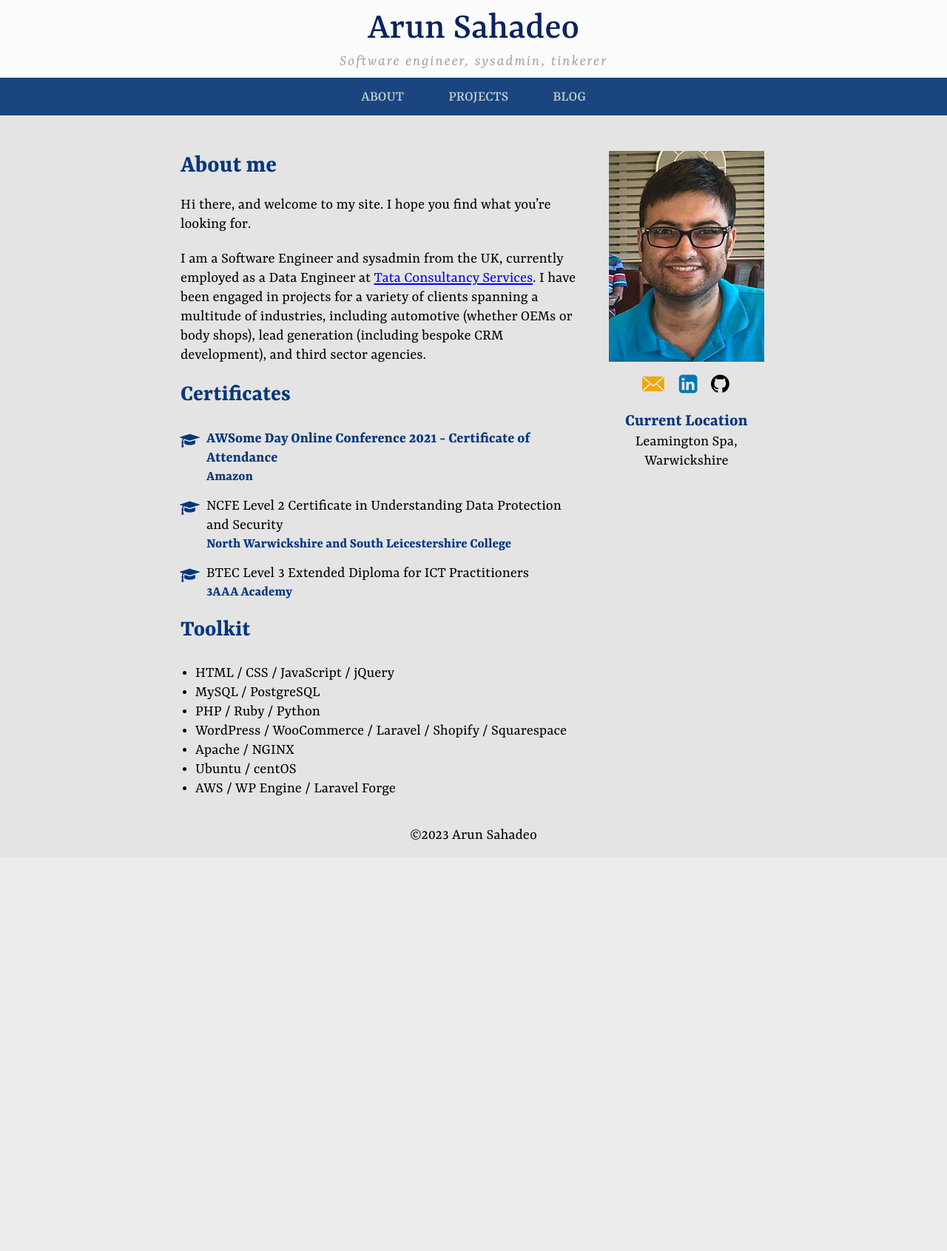
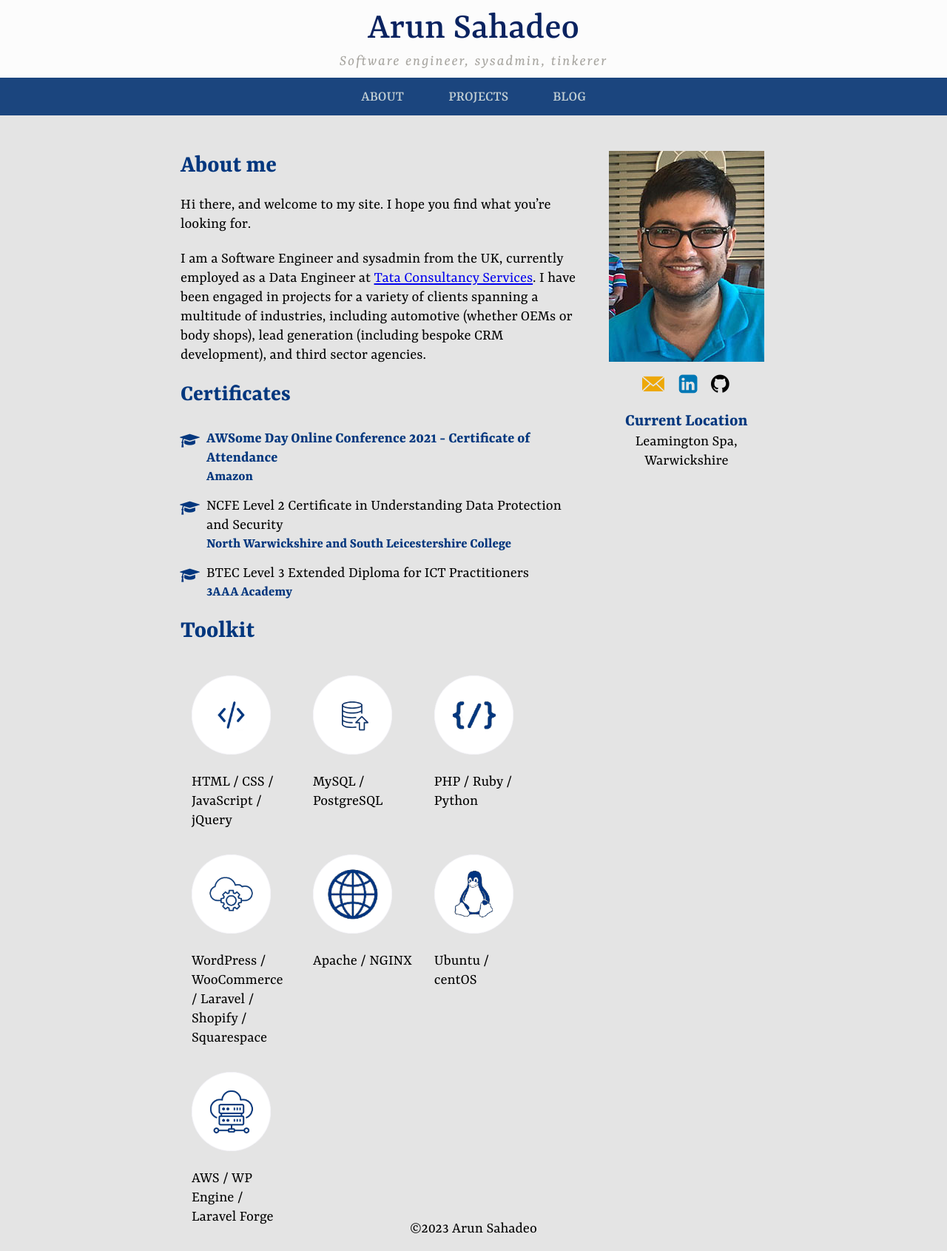
Before and after one commit to ArunSahadeo/ArunSahadeo.github.io, a Jekyll site: the page built from index.html, in a window 1280 px wide. Shown: the whole page at 74% size. Built offline with Jekyll 4.4.1, drawn with Linux system fonts in a browser that asks for light colours; some web fonts are replaced; before the commit the page ends 1159 px from its top, so only the background shows below that.

Commit message:
Refactor toolkit section to include logos and CSS grid

```diff
--- a/_sass/components/_lists.scss
+++ b/_sass/components/_lists.scss
@@ -117,3 +117,39 @@
     }
   }
 }
+
+.toolkits-section {
+	position: relative;
+	min-height: 50rem;
+}
+
+.toolkits-list {
+	padding-left: 0;
+	margin-top: 0;
+	max-width: 100%;
+
+	li {
+		list-style-type: none;
+	}
+
+	@media (min-width: 400px) {
+		position: absolute;
+		top: 5rem;
+	}
+
+	img {
+		max-width: 80%;
+		height: auto;
+		margin-bottom: 1rem;
+	}
+
+	> .column {
+		max-width: 25%;
+		flex-basis: 25%;
+
+		@media (max-width: 400px) {
+			max-width: 40%;
+			flex-basis: 40%;
+		}
+	}
+}
--- a/_sass/layout/_pages.scss
+++ b/_sass/layout/_pages.scss
@@ -6,7 +6,9 @@ body {
       .col {
         &:first-of-type {
           ul {
-            padding-left: 20px;
+						&:not(.toolkits-list) {
+							padding-left: 20px;
+						}
 
             &.courses-list {
               p {
--- a/index.html
+++ b/index.html
@@ -75,17 +75,27 @@ bodyClasses:
     {%- endif -%}
 
     {%- if toolkits -%}
+		<div class="toolkits-section">
 			<h2 class="font-size-2-rem">
 					Toolkit
 			</h2>
 
-    <ul>
+			<ul class="toolkits-list three-columns-block">
 				{%- for toolkit in toolkits -%}
+					{%- assign toolkit_logo_query = 'file.name == "' | append: toolkit.category | append: '.png"' -%}
+					{%- assign toolkit_logo = site.static_files | where_exp: 'file', 'file.path contains "files/images/toolkits"' | where_exp: 'file', toolkit_logo_query | first -%}
+					<div class="column">
+						<img src="{{ toolkit_logo.path }}" />
+
+						{%- for tool in toolkit.tools -%}
 						<li>
-          {{ toolkit }}
+							{{ tool }}
 						</li>
 						{%- endfor -%}
+					</div>
+				{%- endfor -%}
 			</ul>
+		</div>
     {%- endif -%}
   </div>
 
```
Also changed, not shown: _data/about.yml (+21 -7 lines), assets/files/images/toolkits/databases.png (added), assets/files/images/toolkits/distros.png (added), assets/files/images/toolkits/frontend.png (added), assets/files/images/toolkits/iaas.png (added), assets/files/images/toolkits/languages.png (added), assets/files/images/toolkits/saas.png (added), assets/files/images/toolkits/servers.png (added). Lines whose indentation alone changed are shown as unchanged.
